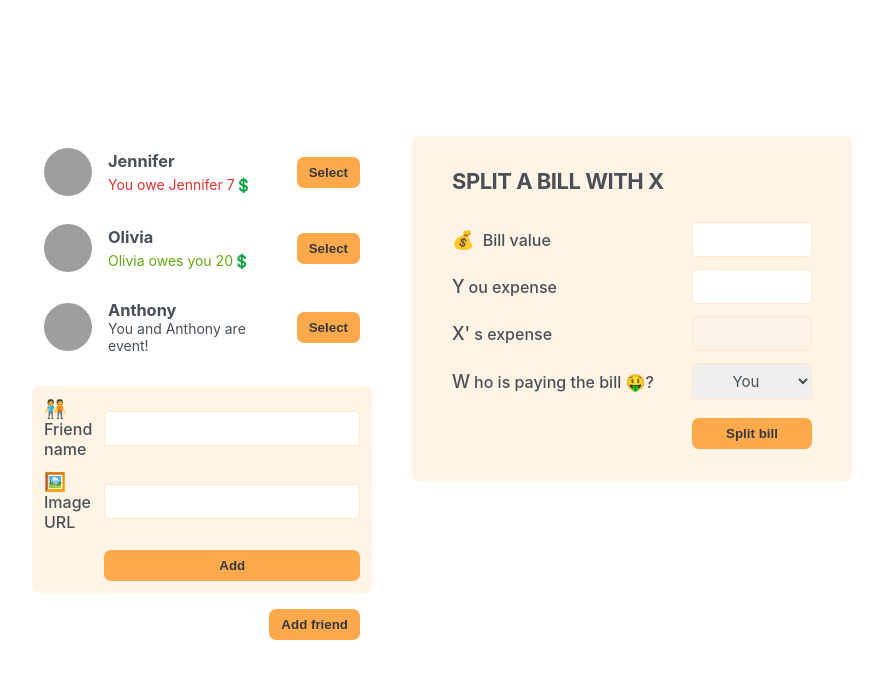
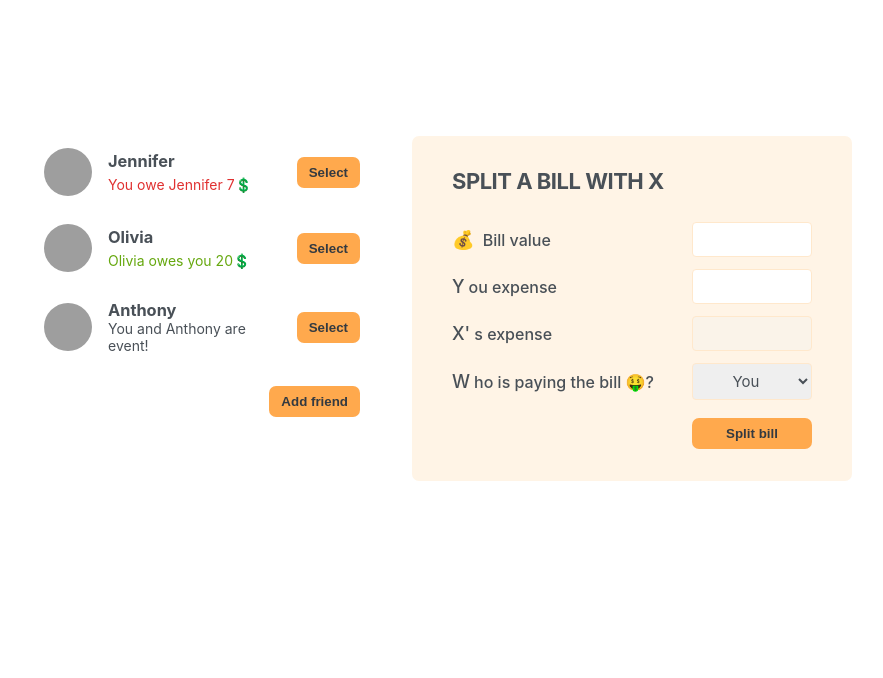
Before and after one commit to GitHubDoanLinh/Eat-With-Friends, a React (Create React App) app: page / in a window 1280 px wide. Shown: the top 678 px of the page, without its empty margins (198-1081 px from the left). Built offline with nearby package versions, Linux system fonts and the light colour scheme; grey boxes are pictures that could not be loaded.

Commit message:
commit04 Displaying the New Friend Form

```diff
--- a/src/App.js
+++ b/src/App.js
@@ -1,3 +1,5 @@
+import { useState } from "react";
+
 const initialFriends = [
   {
     id: 118836,
@@ -18,13 +20,24 @@
     balance: 0,
   },
 ];
+function Button({ children, onClick }) {
+  return (
+    <button className="button" onClick={onClick}>
+      {children}
+    </button>
+  );
+}
 export default function App() {
+  const [showAddFriend, setShowAddFriend] = useState(false);
+  function handleShowAddFriend() {
+    setShowAddFriend((show) => !show);
+  }
   return (
     <div className="app">
       <div className="sidebar">
         <FriendList />
-        <FormAddFriend></FormAddFriend>
-        <Button>Add friend</Button>
+        {showAddFriend && <FormAddFriend />}
+        <Button onClick={handleShowAddFriend}>{showAddFriend ? "Close" : "Add friend"}</Button>
       </div>
       <FormSplitBill />
     </div>
@@ -61,9 +74,7 @@
     </li>
   );
 }
-function Button({ children }) {
-  return <button className="button">{children}</button>;
-}
+
 function FormAddFriend() {
   return (
     <form className="form-add-friend">
```
